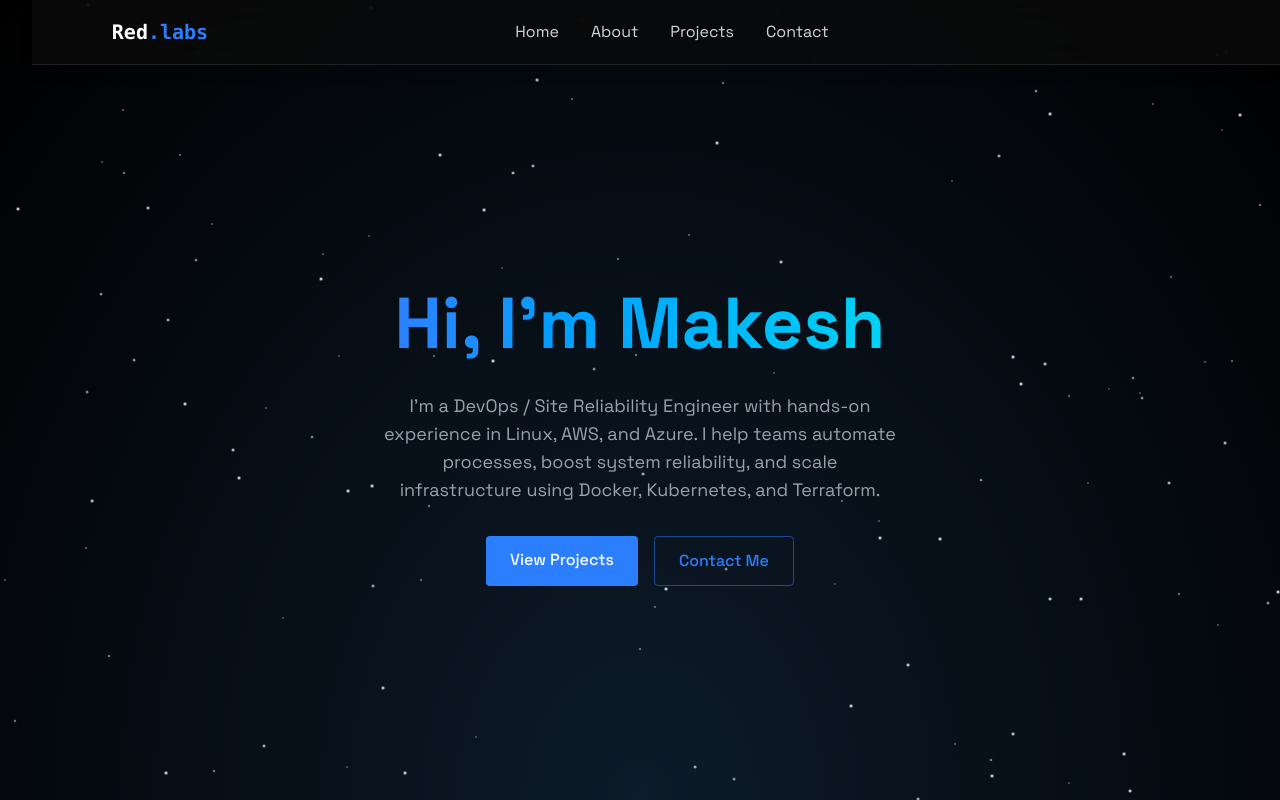
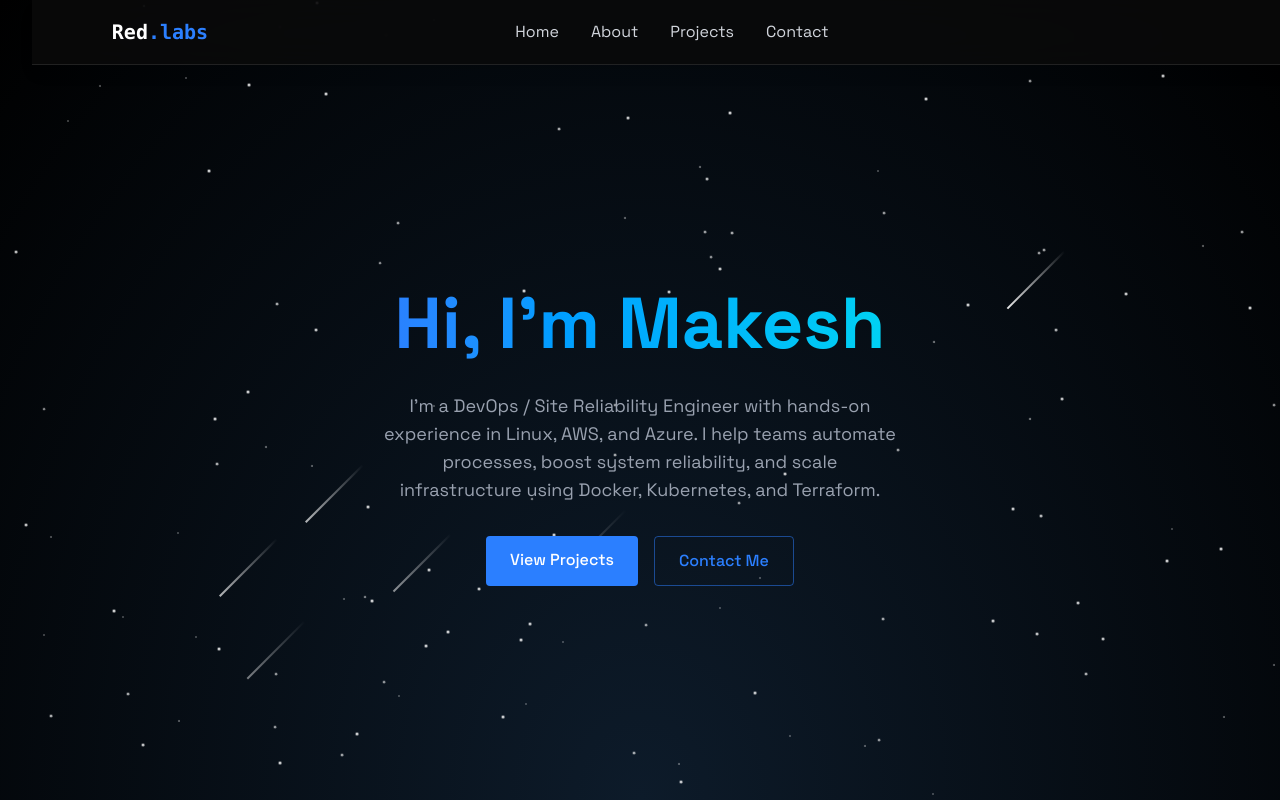
Before and after one commit to makeshmr/RedLabs, a React (Vite) app: page / in a window 1280 px wide. Shown: the top 800 px of the page. Built offline with nearby package versions, Linux system fonts and the light colour scheme.

Commit message:
adding stars

```diff
--- a/src/components/sections/StarryBackground.css
+++ b/src/components/sections/StarryBackground.css
@@ -25,3 +25,28 @@
   0%, 100% { opacity: 0.3; transform: scale(1); }
   50% { opacity: 1; transform: scale(1.4); }
 }
+
+/* 🪐 Meteor Shower */
+.meteor {
+  position: absolute;
+  width: 2px;
+  height: 80px;
+  background: linear-gradient(45deg, white, transparent);
+  opacity: 0.7;
+  transform: rotate(45deg);
+  animation: meteor-fall 3s linear infinite;
+}
+
+@keyframes meteor-fall {
+  0% {
+    transform: translate(0, 0) rotate(45deg);
+    opacity: 0;
+  }
+  10% {
+    opacity: 1;
+  }
+  100% {
+    transform: translate(-600px, 600px) rotate(45deg);
+    opacity: 0;
+  }
+}
--- a/src/components/sections/StarryBackground.jsx
+++ b/src/components/sections/StarryBackground.jsx
@@ -10,7 +10,7 @@ export const StarryBackground = () => {
 
     return (
       <span
-        key={i}
+        key={`star-${i}`}
         className="star"
         style={{
           top: `${top}%`,
@@ -22,5 +22,23 @@ export const StarryBackground = () => {
     );
   });
 
-  return <div className="stars-container">{stars}</div>;
+  const meteors = Array.from({ length: 6 }).map((_, i) => {
+    const top = Math.random() * 80; // avoid bottom edge
+    const left = Math.random() * 100;
+    const delay = Math.random() * 10;
+
+    return (
+      <div
+        key={`meteor-${i}`}
+        className="meteor"
+        style={{
+          top: `${top}%`,
+          left: `${left}%`,
+          animationDelay: `${delay}s`,
+        }}
+      ></div>
+    );
+  });
+
+  return <div className="stars-container">{stars}{meteors}</div>;
 };
```
